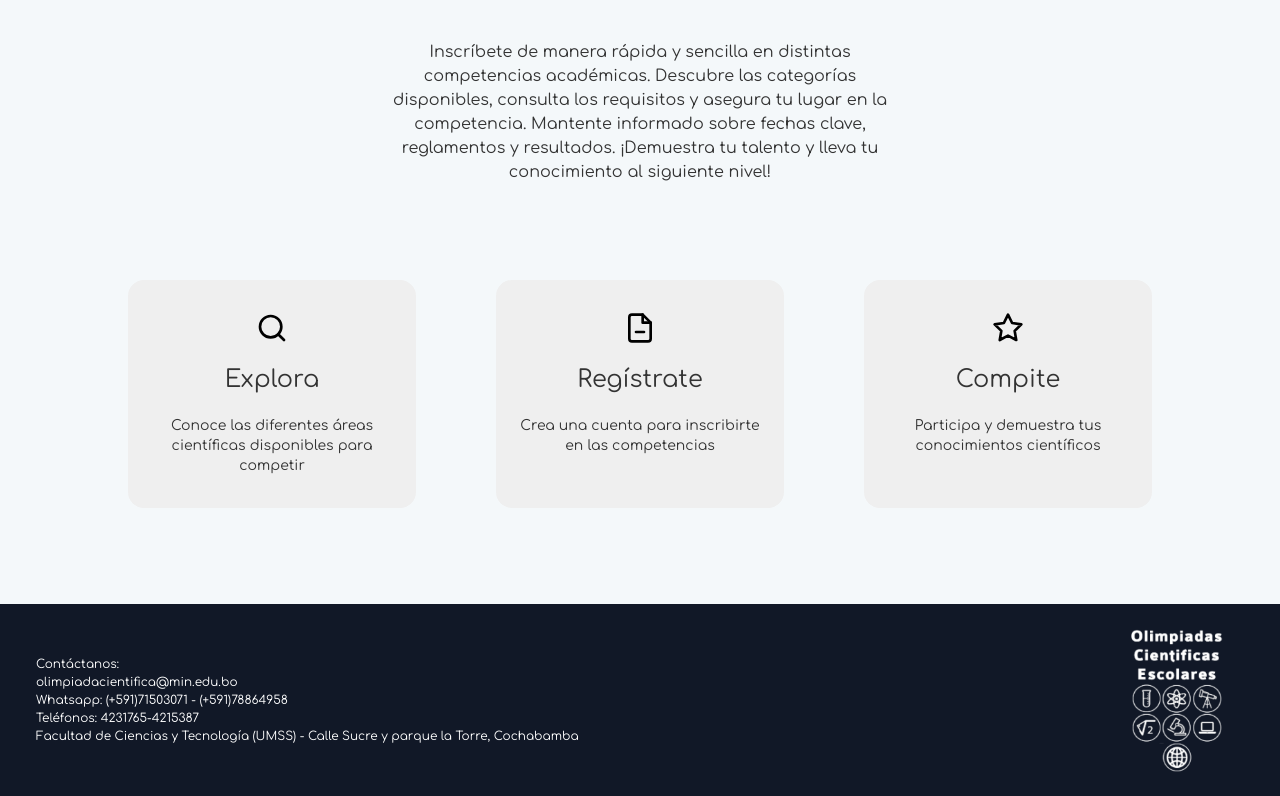
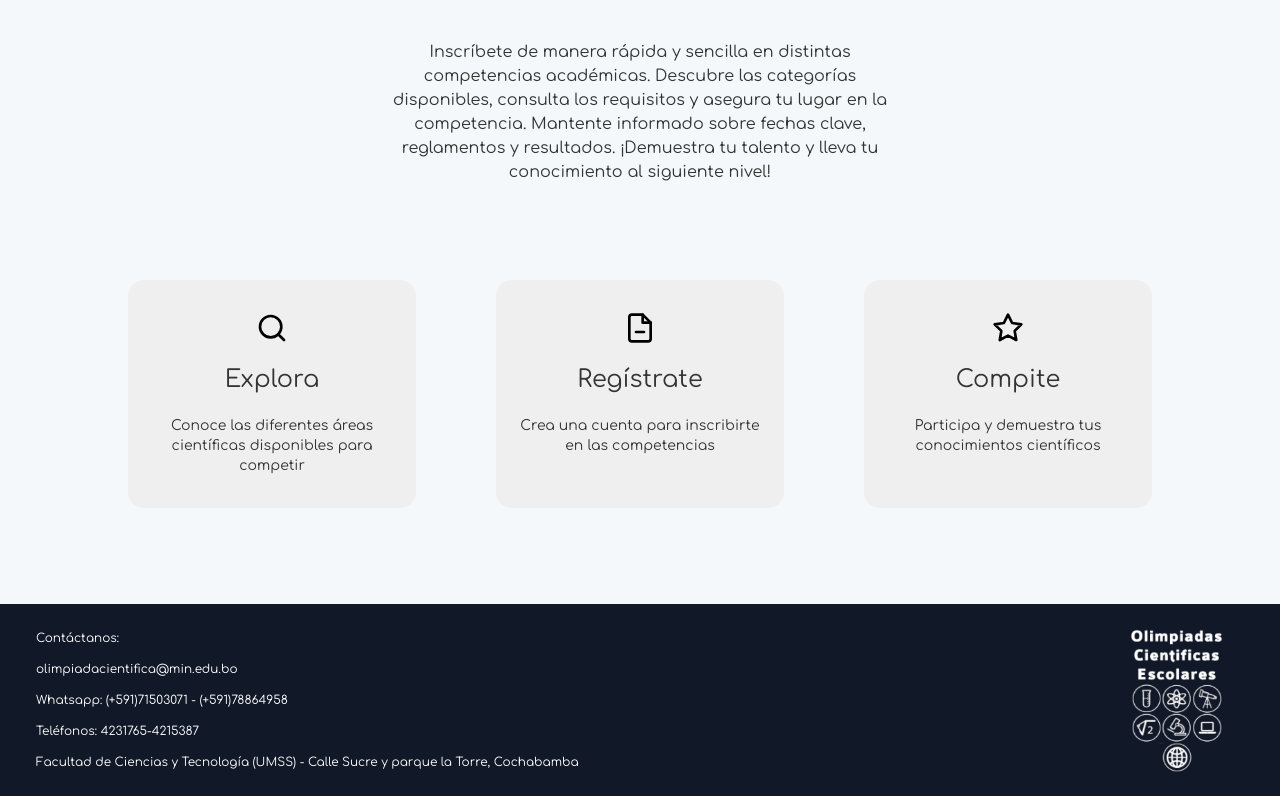
Before and after one commit to MauryQV/o-sansi-olympiad-registry, a React (Vite) app in the folder frontend/: page / in a window 1280 px wide. Shown: the part 1252-2048 px from the top of the page. Built offline with nearby package versions, Linux system fonts and the light colour scheme; no server answers; what @react-pdf/renderer would draw is missing.

Commit message:
correción footer

```diff
--- a/frontend/src/components/Footer.jsx
+++ b/frontend/src/components/Footer.jsx
@@ -6,7 +6,7 @@ function Footer() {
   return (
     <footer className='footer'>
         <div className='container-footer'>
-            <div>
+            <div className='container-text'>
                 <p>Contáctanos:</p>
                 <p>olimpiadacientifica@min.edu.bo</p>
                 <p>Whatsapp: (+591)71503071 - (+591)78864958</p>
--- a/frontend/src/styles/Footer.css
+++ b/frontend/src/styles/Footer.css
@@ -18,9 +18,10 @@
     align-items: center;
 }
 
-.div-p{
-    padding-top: 0.5rem;
-    padding-bottom: 0.5rem;
+.container-text{
+    display: flex;
+    flex-direction: column;
+    gap: 0.8rem;
 }
 
 .image-footer{
```
